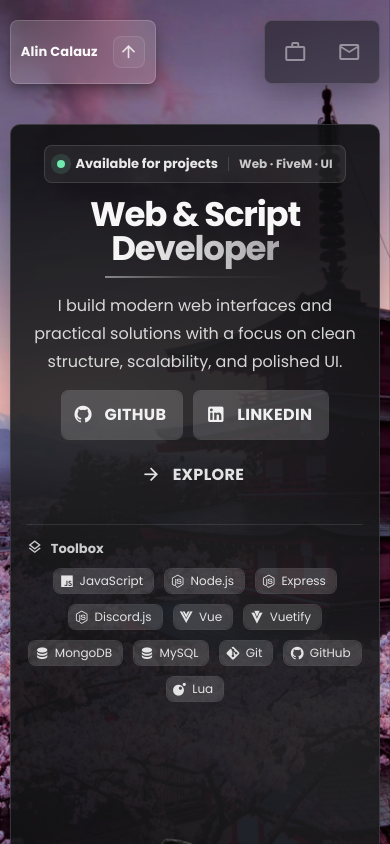
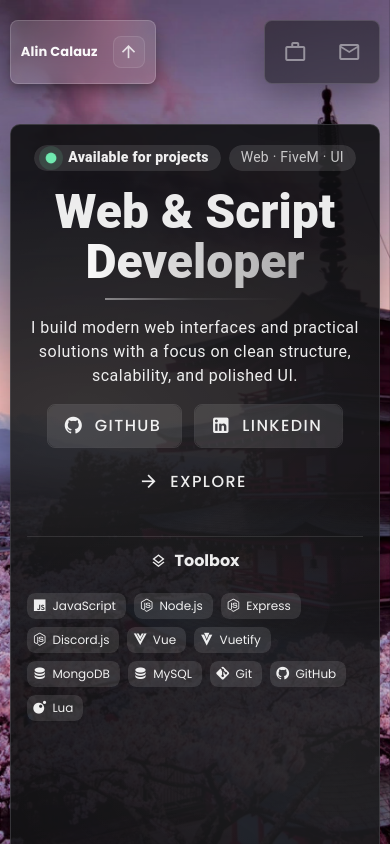
Before and after one commit to Sedres/dev-portfolio, a Vue app: page / in a window 390 px wide. Shown: the top 844 px of the page. Built offline with nearby package versions, Linux system fonts and the light colour scheme.

Commit message:
feat: mejorar la sección HeroLeft con chips y diseño responsivo

```diff
--- a/src/sections/hero/components/HeroLeft.vue
+++ b/src/sections/hero/components/HeroLeft.vue
@@ -1,30 +1,50 @@
 <template>
-  <div class="hero-left">
-    <div class="hero-kicker">
-      <span class="kicker-dot" />
-      <span class="kicker-text">Available for projects</span>
-      <span class="kicker-sep" />
-      <span class="kicker-sub">Web · FiveM · UI</span>
+  <div class="d-flex flex-column ga-4 hero-left">
+    <div class="d-flex flex-wrap ga-2" :class="[smAndDown ? 'justify-center' : 'justify-start']">
+      <v-chip variant="tonal" size="small" class="px-3 py-2">
+        <template #prepend>
+          <v-avatar size="10" class="mr-3 kicker-dot" />
+        </template>
+
+        <span class="font-weight-black text-body-2">Available for projects</span>
+
+        <template v-if="!smAndDown">
+          <v-divider vertical class="mx-3" />
+          <span class="text-body-2 opacity-80">Web · FiveM · UI</span>
+        </template>
+      </v-chip>
+
+      <v-chip v-if="smAndDown" variant="tonal" size="small" class="px-3 py-2">
+        <span class="text-body-2 opacity-80">Web · FiveM · UI</span>
+      </v-chip>
     </div>
 
-    <h1 class="hero-title">Web & Script <span class="hero-accent">Developer</span></h1>
+    <div :class="[smAndDown ? 'text-center' : 'text-start']" class="hero-title-wrap">
+      <div class="hero-title text-h3 text-md-h2 font-weight-black">
+        Web & Script <span class="hero-accent">Developer</span>
+      </div>
+    </div>
 
-    <p class="hero-subtitle">
+    <div
+      class="text-body-1 opacity-85"
+      :class="[smAndDown ? 'text-center' : 'text-start']"
+      style="max-width: 62ch"
+    >
       I build modern web interfaces and practical solutions with a focus on clean structure,
       scalability, and polished UI.
-    </p>
+    </div>
 
-    <div class="hero-actions">
+    <div class="d-flex flex-wrap ga-3" :class="[smAndDown ? 'justify-center' : 'justify-start']">
       <v-btn
         v-for="button in buttonsList"
         :key="button.label"
         rounded="lg"
         size="large"
         variant="tonal"
-        class="btn btn-main"
         :prepend-icon="button.icon"
         :href="button.url"
         target="_blank"
+        class="hero-btn"
       >
         {{ button.label }}
       </v-btn>
@@ -33,7 +53,6 @@
         rounded="lg"
         size="large"
         variant="text"
-        class="btn btn-text"
         prepend-icon="mdi-arrow-right"
         @click="$emit('scroll-to', 'projects')"
       >
@@ -41,17 +60,21 @@
       </v-btn>
     </div>
 
-    <div class="hero-strip">
-      <div class="strip-label">
+    <v-sheet class="pt-4 d-flex flex-column ga-3 hero-strip" color="transparent">
+      <v-divider />
+
+      <div
+        class="d-inline-flex align-center ga-2 opacity-85 font-weight-bold"
+        :class="[smAndDown ? 'mx-auto' : '']"
+      >
         <v-icon size="16" icon="mdi-layers-outline" />
         <span>Toolbox</span>
       </div>
 
-      <div class="hero-chips">
+      <v-chip-group column class="ga-2" :class="[smAndDown ? 'justify-center' : 'justify-start']">
         <v-chip
           v-for="tech in toolboxList"
           :key="tech.name"
-          class="tech-chip"
           variant="tonal"
           rounded="lg"
           size="small"
@@ -59,74 +82,36 @@
         >
           {{ tech.name }}
         </v-chip>
-      </div>
-    </div>
+      </v-chip-group>
+    </v-sheet>
   </div>
 </template>
 
 <script setup>
 import { toolboxList, buttonsList } from '@/config/hero.json'
+import { useDisplay } from 'vuetify'
+defineEmits(['scroll-to'])
 
-defineEmits(['scroll-to'])
+const { smAndDown } = useDisplay()
 </script>
 
 <style scoped>
 .hero-left {
-  display: flex;
-  flex-direction: column;
-  gap: 14px;
   z-index: 2;
 }
 
-.hero-kicker {
-  width: fit-content;
-  display: inline-flex;
-  align-items: center;
-  gap: 10px;
-  padding: 8px 12px;
-  border-radius: 8px;
-  background: rgba(255, 255, 255, 0.06);
-  border: 1px solid rgba(255, 255, 255, 0.12);
+.kicker-dot {
+  background: rgba(120, 255, 190, 0.9);
+  box-shadow: 0 0 0 6px rgba(120, 255, 190, 0.12);
+  animation: pulse 2.5s infinite;
 }
 
-.kicker-dot {
-  width: 8px;
-  height: 8px;
-  border-radius: 999px;
-  background: rgba(120, 255, 190, 0.9);
-  box-shadow: 0 0 0 6px rgba(120, 255, 190, 0.12);
-}
-
-.kicker-text {
-  color: rgba(255, 255, 255, 0.9);
-  font-weight: 750;
-  font-size: 13px;
-}
-
-.kicker-sep {
-  width: 1px;
-  height: 14px;
-  background: rgba(255, 255, 255, 0.14);
-}
-
-.kicker-sub {
-  color: rgba(255, 255, 255, 0.75);
-  font-size: 12px;
-  font-weight: 650;
-}
-
-.hero-title {
-  margin: 0;
-  font-size: clamp(34px, 4vw, 56px);
-  font-weight: 950;
-  letter-spacing: -0.035em;
-  color: rgba(255, 255, 255, 0.97);
-  line-height: 1.02;
+.hero-title-wrap {
   padding-bottom: 12px;
   position: relative;
 }
 
-.hero-title::after {
+.hero-title-wrap::after {
   content: '';
   position: absolute;
   left: 0;
@@ -148,86 +133,26 @@
   color: transparent;
 }
 
-.hero-subtitle {
-  font-size: 16px;
-  line-height: 1.75;
-  color: rgba(255, 255, 255, 0.82);
-  max-width: 62ch;
+.hero-btn {
+  border: 1px solid rgba(255, 255, 255, 0.12);
 }
 
-.hero-actions {
-  display: flex;
-  flex-wrap: wrap;
-  gap: 10px;
-}
-
-.btn {
-  height: 50px;
-  padding: 0 16px;
-  font-weight: 800;
-  letter-spacing: 0.02em;
-  border: 1px solid rgba(255, 255, 255, 0.12);
-  background: rgba(255, 255, 255, 0.06);
-  cursor: pointer;
-  transition:
-    transform 140ms ease,
-    box-shadow 140ms ease;
-}
-
-.btn:hover {
-  transform: translateY(-1px);
-  box-shadow: 0 14px 26px rgba(0, 0, 0, 0.35);
-}
-
-.btn-text {
-  border: none !important;
-  background: transparent !important;
-  color: rgba(255, 255, 255, 0.88) !important;
-}
-
-.hero-strip {
-  margin-top: 10px;
-  padding-top: 14px;
-  border-top: 1px solid rgba(255, 255, 255, 0.1);
-  display: flex;
-  flex-direction: column;
-  gap: 10px;
-}
-
-.strip-label {
-  display: inline-flex;
-  gap: 8px;
-  color: rgba(255, 255, 255, 0.78);
-  font-weight: 750;
-  font-size: 13px;
-}
-
-.hero-chips {
-  display: flex;
-  gap: 10px;
-  flex-wrap: wrap;
-}
-
-.tech-chip {
-  border: 1px solid rgba(255, 255, 255, 0.12);
-  background: rgba(255, 255, 255, 0.05);
-  color: rgba(255, 255, 255, 0.86);
-}
-
-/* RESPONSIVE (lo que afectaba a left) */
 @media (max-width: 1024px) {
-  .hero-kicker {
-    margin: 0 auto;
-  }
-
-  .hero-title::after {
+  .hero-title-wrap::after {
     left: 50%;
     transform: translateX(-50%);
   }
+}
 
-  .hero-actions,
-  .hero-chips {
-    justify-content: center;
+@keyframes pulse {
+  0% {
+    transform: scale(1);
+  }
+  50% {
+    transform: scale(1.15);
+  }
+  100% {
+    transform: scale(1);
   }
 }
 </style>
--- a/src/sections/navbar/NavBar.vue
+++ b/src/sections/navbar/NavBar.vue
@@ -10,9 +10,10 @@
 import ItemMenu from './components/ItemMenu.vue'
 import { navList } from '@/config/nav.json'
 import { useScrollSpy } from '@composables/useScrollSpy'
+import { useDisplay } from 'vuetify'
 
-const viewportWidth = ref(window.innerWidth)
-const isMobile = computed(() => viewportWidth.value <= 600)
+const { mobile } = useDisplay()
+const isMobile = mobile
 
 const sectionIds = ['hero', ...navList.map((item) => item.section || item.id)]
 const { activeSection, scrollTo } = useScrollSpy(sectionIds)
--- a/vite.config.js
+++ b/vite.config.js
@@ -2,6 +2,7 @@
 
 import { defineConfig } from 'vite'
 import vue from '@vitejs/plugin-vue'
+
 import vueDevTools from 'vite-plugin-vue-devtools'
 // Auto import plugin
 import AutoImport from 'unplugin-auto-import/vite'
```
